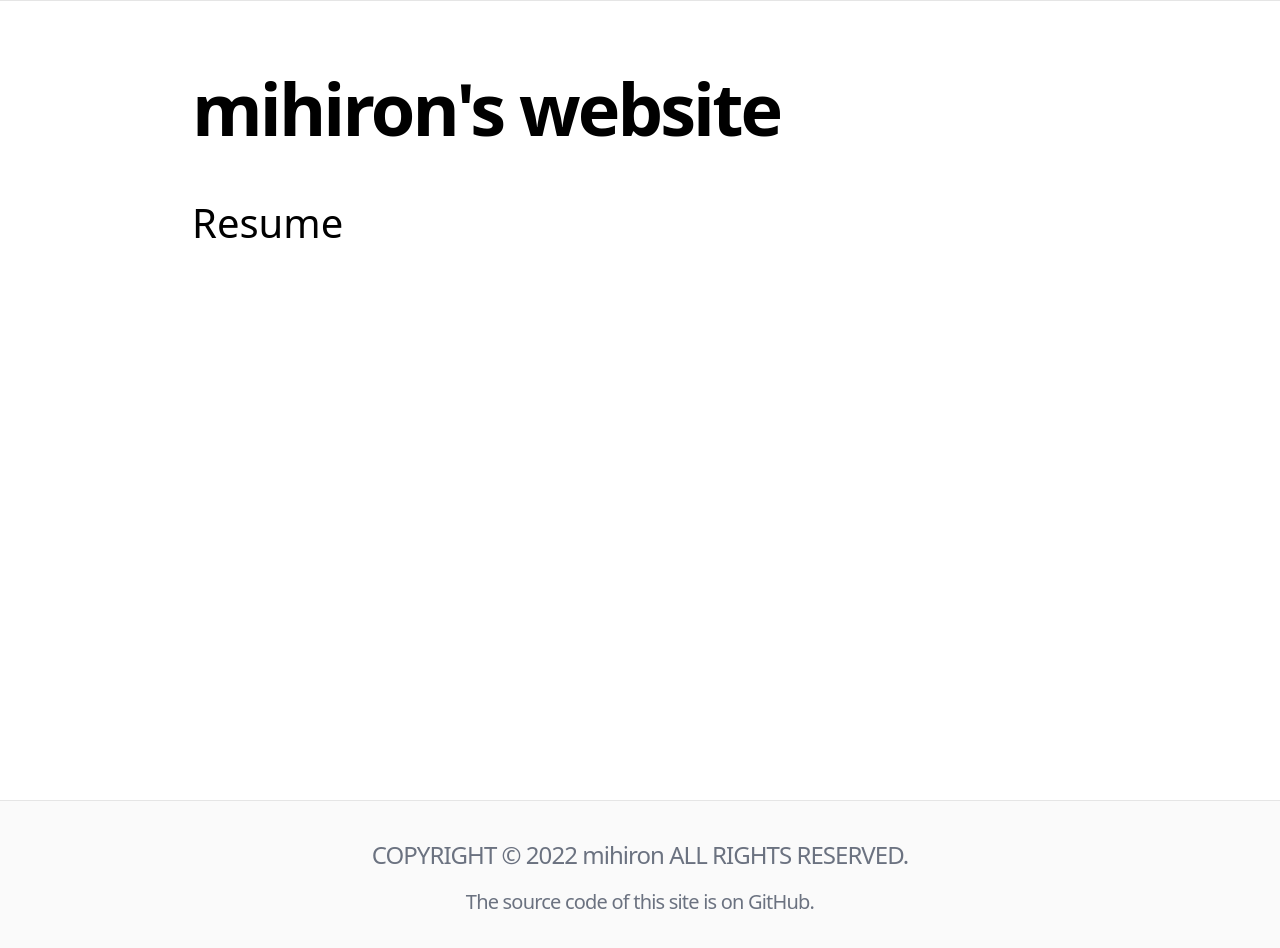
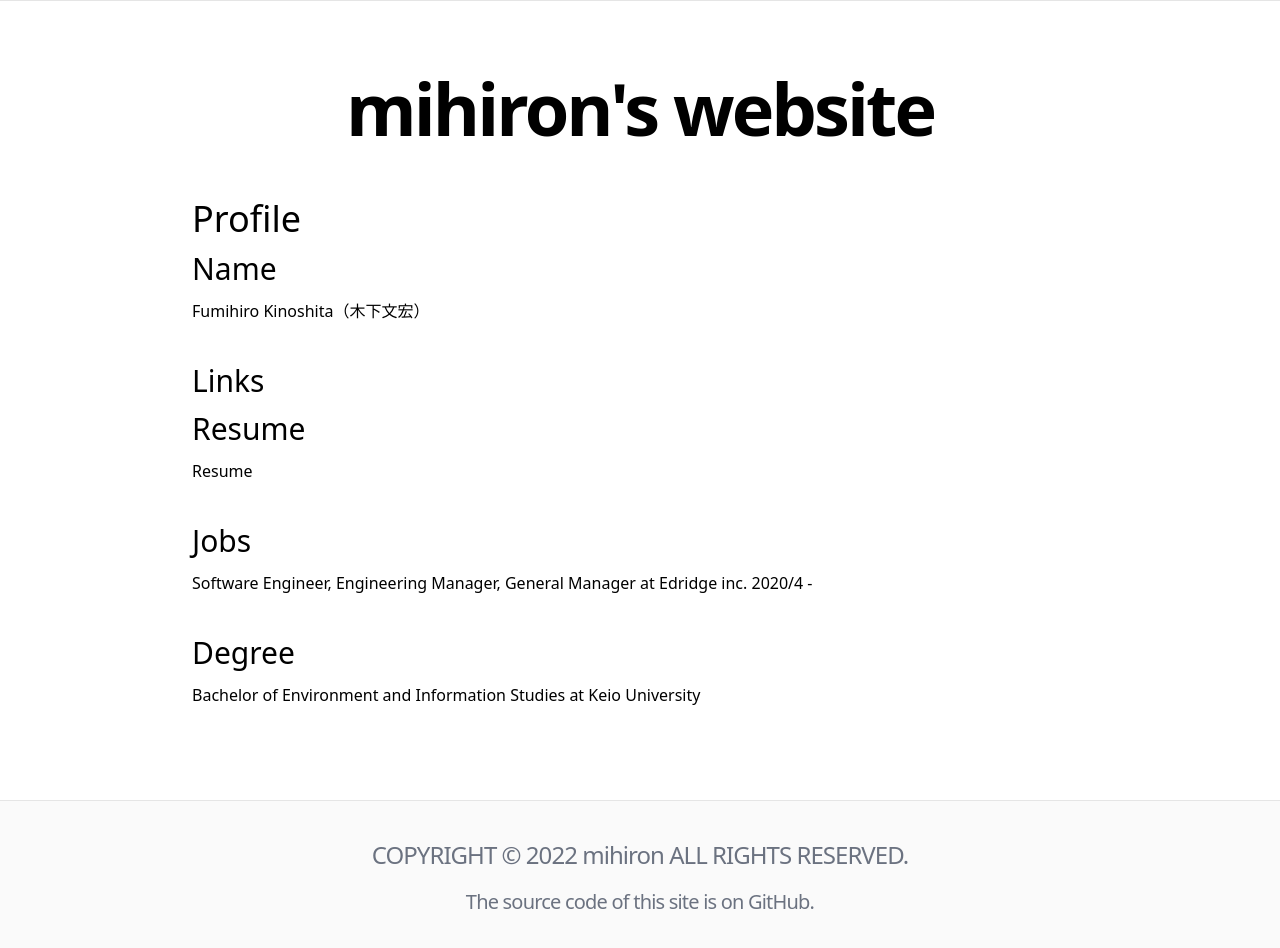
Before and after one commit to mihiron/mihiron.github.io, a Next.js app: page / in a window 1280 px wide. Shown: the top 948 px of the page. Built offline with nearby package versions, Linux system fonts and the light colour scheme.

Commit message:
Fix top page

```diff
--- a/components/hero-post.tsx
+++ b/components/hero-post.tsx
@@ -11,14 +11,46 @@ const HeroPost = ({
 }: Props) => {
   return (
     <section className="max-w-4xl mx-auto">
-      <div className="md:grid md:grid-cols-2 md:gap-x-16 lg:gap-x-8 mb-20 md:mb-28">
-        <div>
-          <h3 className="mb-4 text-4xl lg:text-5xl leading-tight">
-            <Link as={`/posts/${slug}`} href="/posts/[slug]">
-              <a className="hover:underline">{title}</a>
-            </Link>
-          </h3>
-        </div>
+      <div className="md:gap-x-16 lg:gap-x-8 mb-20 md:mb-28">
+        <h3 className='mb-3 text-4xl'>
+          Profile
+        </h3>
+        <h4 className='mb-3 text-3xl'>
+          Name
+        </h4>
+        <p className='mb-10'>
+          Fumihiro Kinoshita（木下文宏）
+        </p>
+        <h4 className='mb-3 text-3xl'>
+          Links
+        </h4>
+        <h4 className="mb-3 text-3xl">
+          Resume
+        </h4>
+        <p className='mb-10'>
+          <Link as={`/posts/${slug}`} href="/posts/[slug]">
+            <a className="hover:underline">{title}</a>
+          </Link>
+        </p>
+        <h4 className="mb-3 text-3xl">
+          Jobs
+        </h4>
+        <p className='mb-10'>
+          Software Engineer, Engineering Manager, General Manager at Edridge inc. 2020/4 -
+        </p>
+        <h4 className="mb-3 text-3xl">
+          Degree
+        </h4>
+        <p className='mb-10'>
+          Bachelor of Environment and Information Studies at&nbsp;
+          <a
+            href="https://www.keio.ac.jp/en/"
+            rel='noopener noreferrer'
+            className='hover:underline'
+          >
+            Keio University
+          </a>
+        </p>
       </div>
     </section>
   )
--- a/components/intro.tsx
+++ b/components/intro.tsx
@@ -2,8 +2,8 @@ import { SITE_NAME } from '../lib/constants'
 
 const Intro = () => {
   return (
-    <section className="max-w-4xl mx-auto flex-col md:flex-row flex items-center md:justify-between mt-16 mb-16 md:mb-12">
-      <h1 className="text-5xl md:text-7xl font-bold tracking-tighter leading-tight md:pr-8">
+    <section className="max-w-4xl mx-auto text-center mt-16 mb-16 md:mb-12">
+      <h1 className="text-5xl md:text-7xl font-bold tracking-tighter leading-tight">
         {SITE_NAME}
       </h1>
     </section>
```
